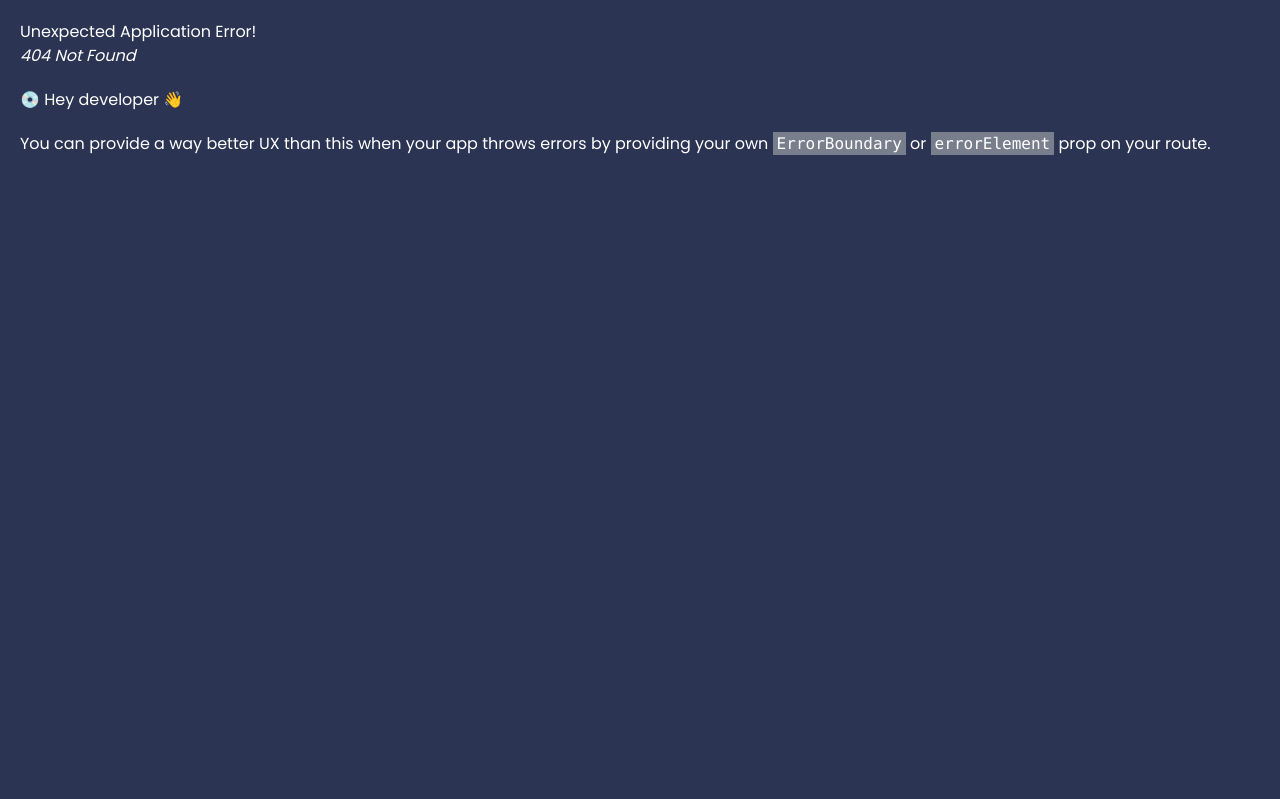
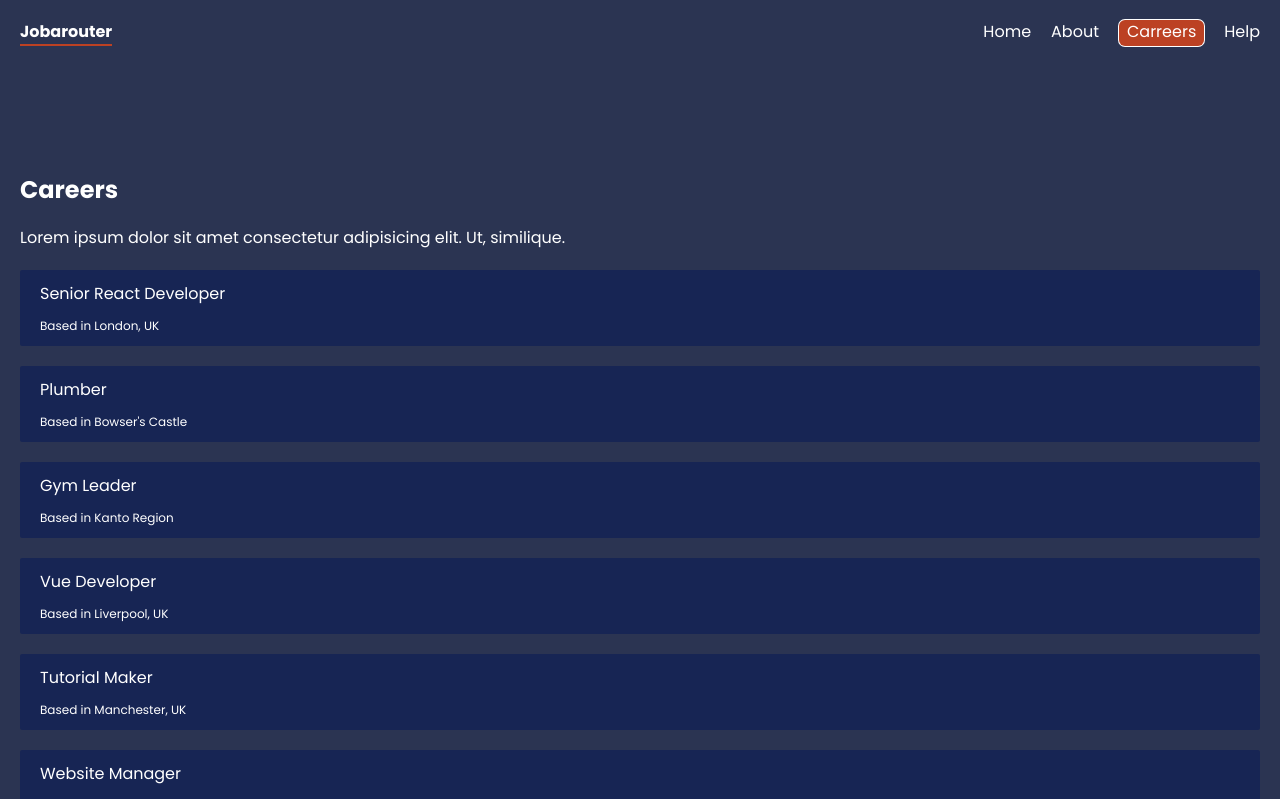
Before and after one commit to Algor-Fernand/JobsForReacters, a React (Create React App) app: page /carreers in a window 1280 px wide. Before the commit this address had no page. Shown: the top 799 px of the page. Built offline with nearby package versions, Linux system fonts and the light colour scheme; data requests are answered from the project's data file.

Commit message:
add Loader functions

```diff
--- a/src/App.js
+++ b/src/App.js
@@ -10,7 +10,9 @@ import RootLayout from "./layouts/RootLayout";
 import HelpLayout from "./layouts/helplayout/HelpLayout";
 import FAQ from "./pages/help/FAQ";
 import Contact from "./pages/help/Contact";
-
+import NotFound from "./pages/NotFound";
+import CarreerLayout from "./layouts/carreerlayout/CarreerLayout";
+import Careers, { carreerLoader } from "./pages/careers/Careers";
 const router = createBrowserRouter(
   createRoutesFromElements(
     <Route path="/" element={<RootLayout />}>
@@ -20,6 +22,11 @@ const router = createBrowserRouter(
         <Route path="faq" element={<FAQ />} />
         <Route path="contact" element={<Contact />} />
       </Route>
+      <Route path="carreers" element={<CarreerLayout />}>
+        <Route index element={<Careers />} loader={carreerLoader} />
+      </Route>
+
+      <Route path="*" element={<NotFound />} />
     </Route>
   )
 );
--- a/src/layouts/RootLayout.jsx
+++ b/src/layouts/RootLayout.jsx
@@ -22,6 +22,12 @@ export default function RootLayout() {
             </NavLink>
             <NavLink
               className={({ isActive }) => (isActive ? activeLink : "")}
+              to="carreers"
+            >
+              Carreers
+            </NavLink>
+            <NavLink
+              className={({ isActive }) => (isActive ? activeLink : "")}
               to="help"
             >
               Help
--- /dev/null
+++ b/src/layouts/carreerlayout/CarreerLayout.jsx
@@ -0,0 +1,13 @@
+import { Outlet } from "react-router-dom";
+export default function CarreerLayout() {
+  return (
+    <div>
+      <h2 className="mt-32 text-2xl font-bold">Careers</h2>
+      <p className="">
+        Lorem ipsum dolor sit amet consectetur adipisicing elit. Ut, similique.
+      </p>
+
+      <Outlet />
+    </div>
+  );
+}
--- /dev/null
+++ b/src/pages/NotFound.jsx
@@ -0,0 +1,18 @@
+import { Link } from "react-router-dom";
+export default function NotFound() {
+  return (
+    <div>
+      <h1 className="mt-24 text-2xl">Page Not Found</h1>
+      <p>
+        Lorem ipsum, dolor sit amet consectetur adipisicing elit. Animi commodi
+        cum explicabo possimus, eum assumenda.
+      </p>
+      <p>
+        Go back to the{" "}
+        <Link className="underline" to="/">
+          HomePage.
+        </Link>
+      </p>
+    </div>
+  );
+}
--- /dev/null
+++ b/src/pages/careers/Careers.jsx
@@ -0,0 +1,24 @@
+import { Link, useLoaderData } from "react-router-dom";
+
+export default function Careers() {
+  const careers = useLoaderData();
+  console.log(careers);
+  return (
+    <div className="">
+      {careers.map((career) => (
+        <Link to="/" key={career.id}>
+          <div className="bg-blue-950 group rounded-sm px-5">
+            <p className=" group-hover:text-[#bc4123] pt-3">{career.title}</p>
+            <p className="text-xs -mt-2 pb-3">Based in {career.location}</p>
+          </div>
+        </Link>
+      ))}
+    </div>
+  );
+}
+
+export const carreerLoader = async () => {
+  const res = await fetch("http://localhost:4000/careers");
+  const data = await res.json();
+  return data;
+};
```
